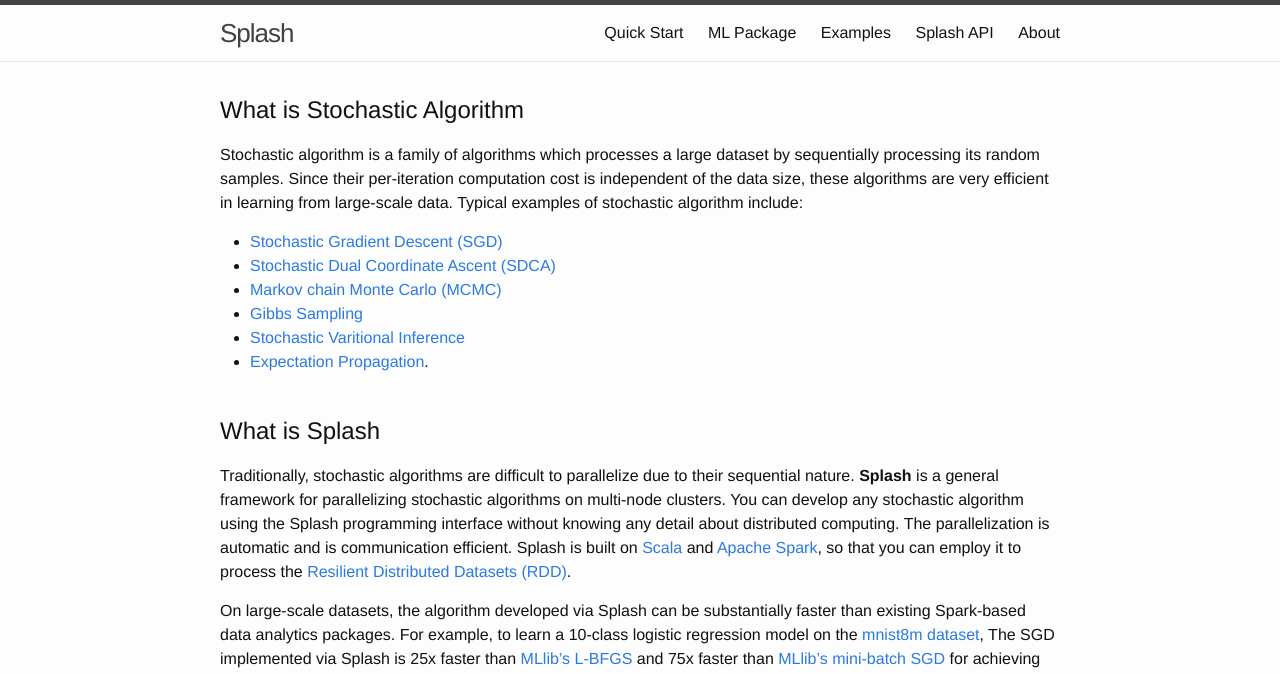
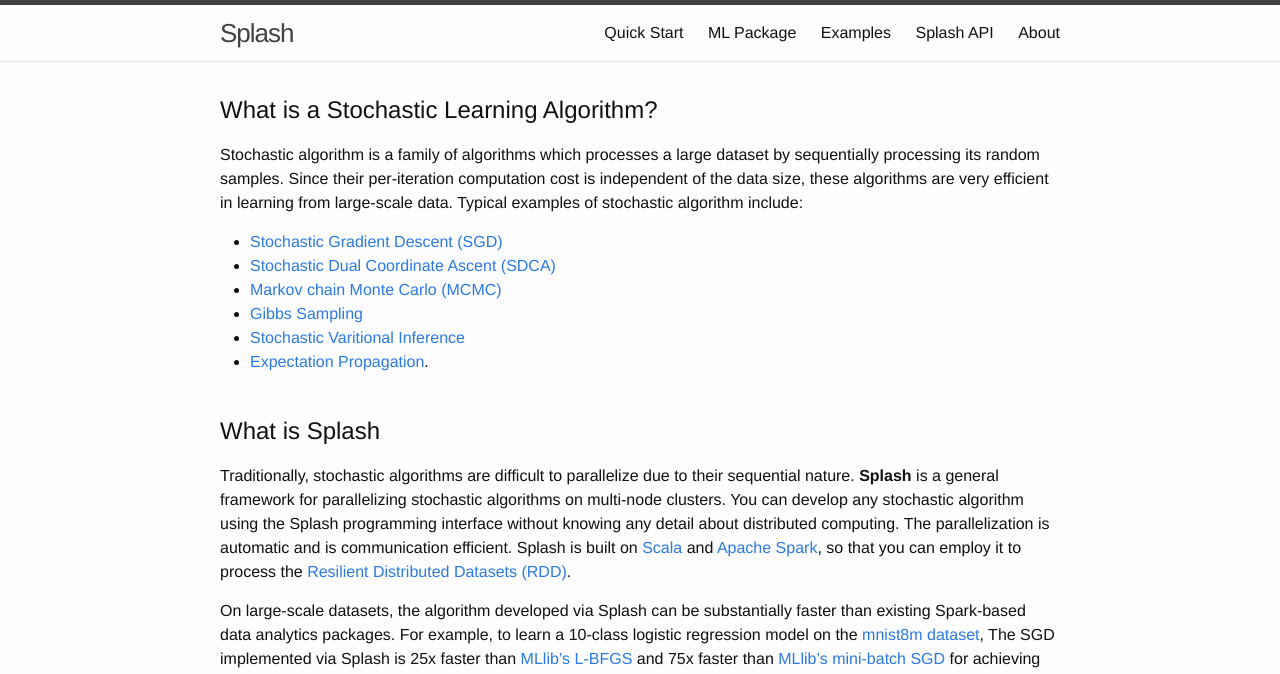
Before and after one commit to zhangyuc/splash, a Jekyll site: the page built from index.html, in a window 1280 px wide. Shown: the top 674 px of the page. Built offline with Jekyll 4.4.1, drawn with Linux system fonts in a browser that asks for light colours.

Commit message:
typo fixing
typo fixing

```diff
--- a/index.html
+++ b/index.html
@@ -2,7 +2,7 @@
 layout: frontpage
 ---
 
-<h1 id="what-is-stochastic-algorithm">What is Stochastic Algorithm</h1>
+<h1 id="what-is-stochastic-algorithm">What is a Stochastic Learning Algorithm?</h1>
 
 <p>Stochastic algorithm is a family of algorithms which processes a large dataset by sequentially processing its random samples. Since their per-iteration computation cost is independent of the data size, these algorithms are very efficient in learning from large-scale data. Typical examples of stochastic algorithm include:</p>
 
```
